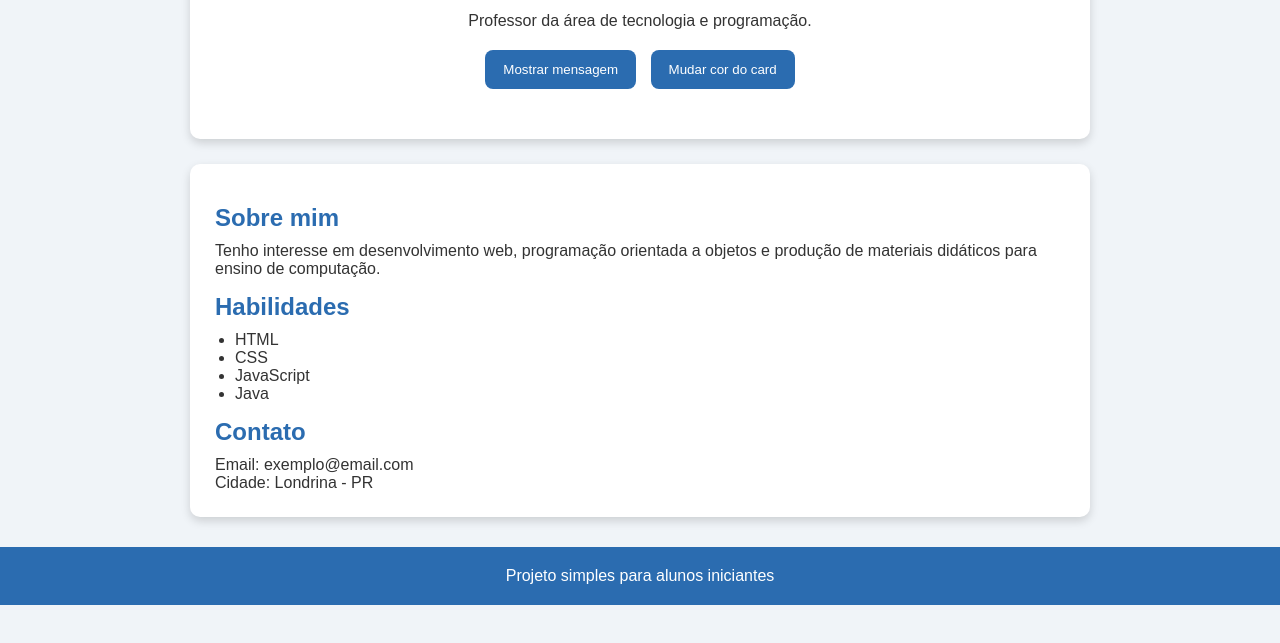
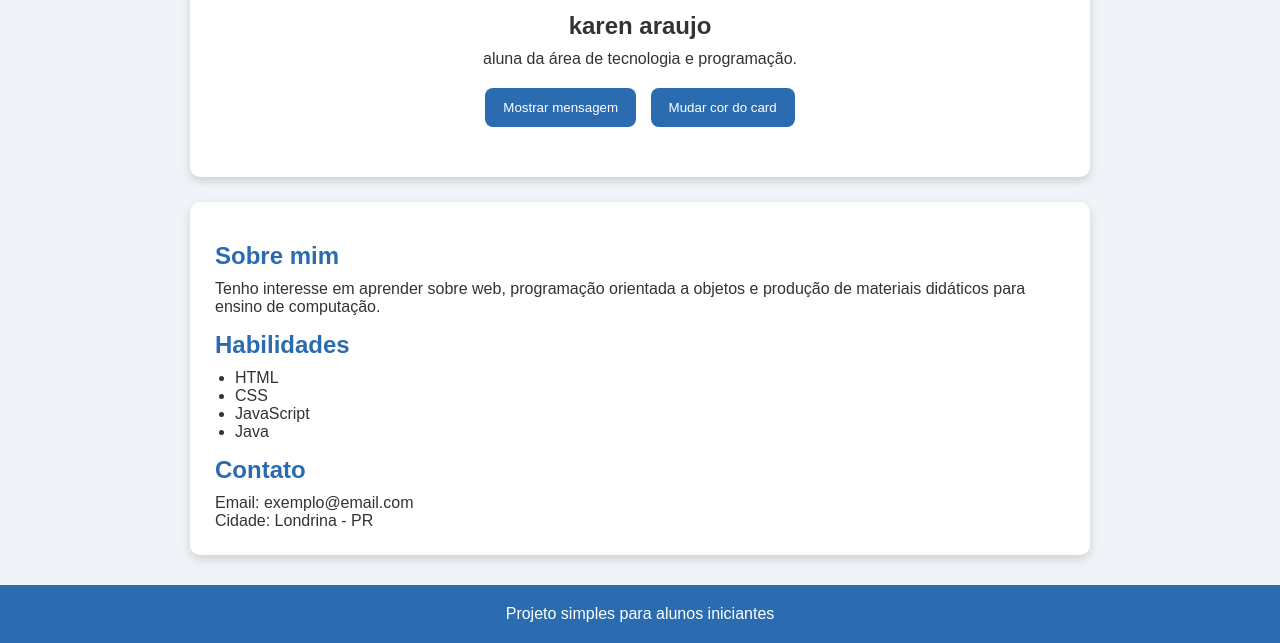
Before and after one commit to kareeenaraujoo/primeira-pagina, a plain HTML site: page index.html in a window 1280 px wide. Shown: the part 196-839 px from the top of the page. Before the commit the page ends 801 px from the top, so only its background shows below. Drawn offline with Linux system fonts and the light colour scheme.

Commit message:
index.html

```diff
--- a/index.html
+++ b/index.html
@@ -17,8 +17,8 @@
         <section class="apresentacao"> <!-- seção de apresentação com classe para estilização no CSS -->
             <img src="foto.jpg" alt="Foto de perfil"> <!-- imagem de perfil; o alt descreve a imagem caso ela não carregue -->
 
-            <h2</h2> <!-- nome da pessoa -->
-            <p>Professor da área de tecnologia e programação.</p> <!-- descrição curta da pessoa -->
+            <h2>karen araujo</h2> <!-- nome da pessoa -->
+            <p>aluna da área de tecnologia e programação.</p> <!-- descrição curta da pessoa -->
 
             <button id="btnMensagem">Mostrar mensagem</button> <!-- botão que mostrará uma mensagem usando JavaScript -->
             <button id="btnCor">Mudar cor do card</button> <!-- botão que mudará a cor do card usando JavaScript -->
@@ -29,7 +29,7 @@
         <section class="informacoes"> <!-- seção com informações adicionais -->
             <h2>Sobre mim</h2> <!-- subtítulo da seção -->
             <p> <!-- início do parágrafo -->
-                Tenho interesse em desenvolvimento web, programação orientada a objetos
+                Tenho interesse em aprender sobre web, programação orientada a objetos
                 e produção de materiais didáticos para ensino de computação.
             </p> <!-- fim do parágrafo -->
 
```
